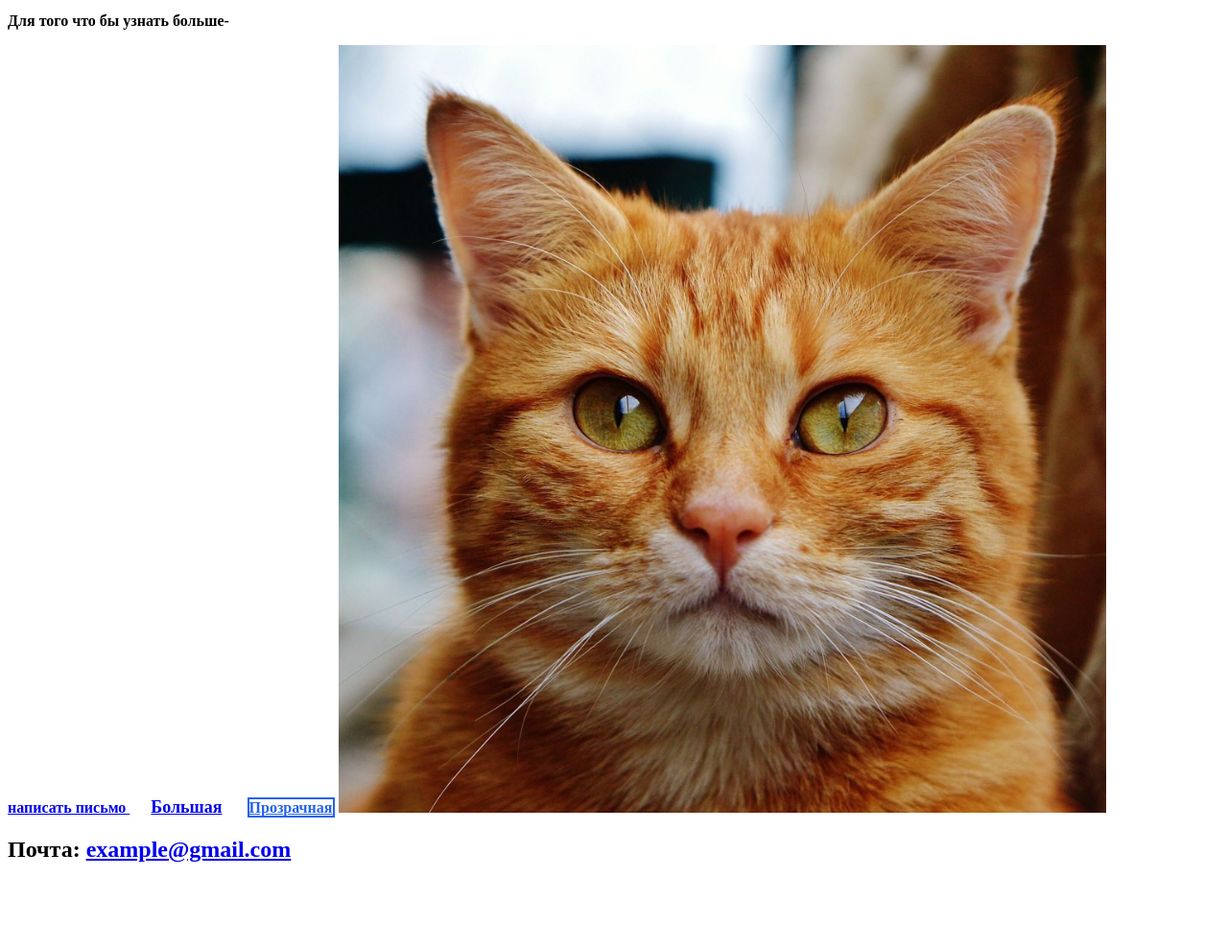
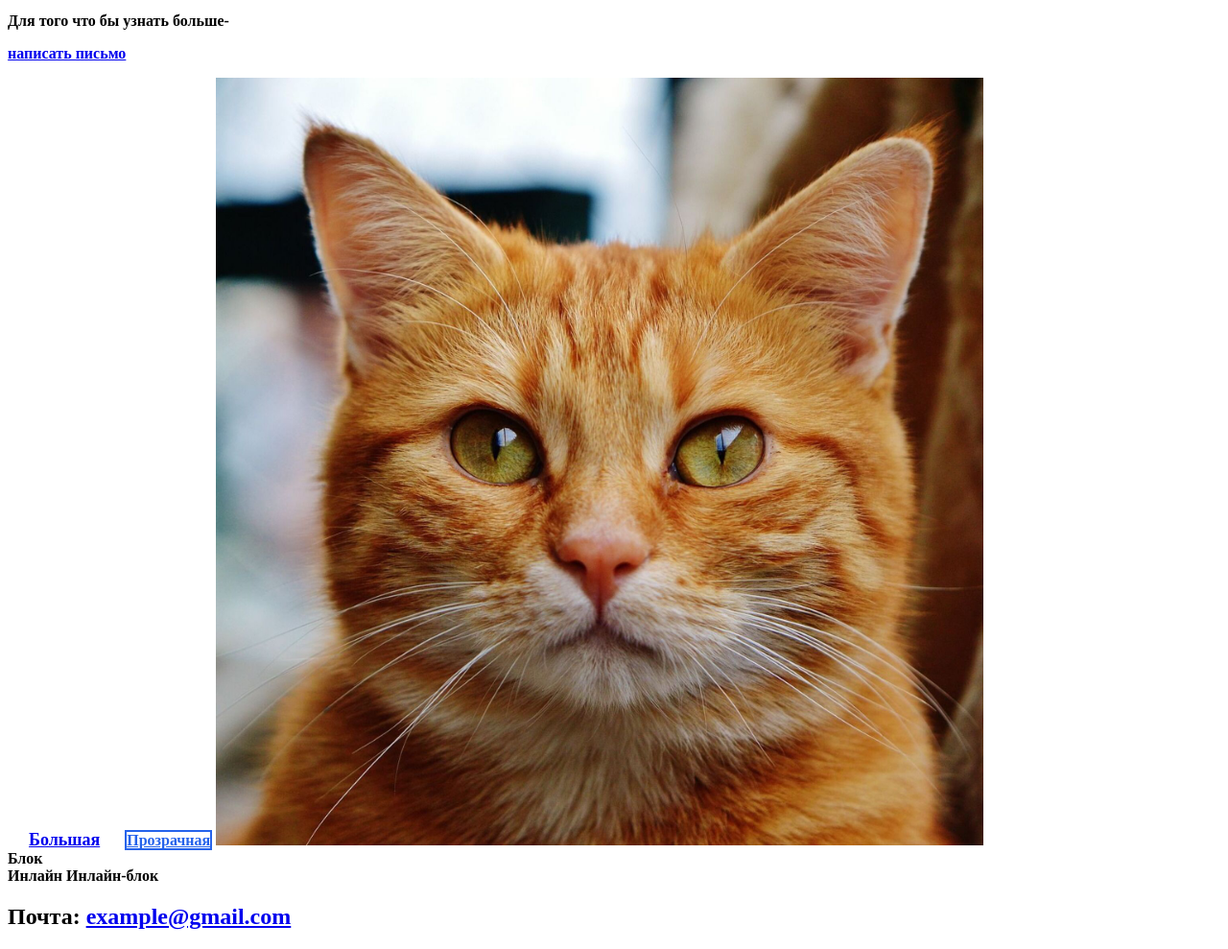
Before and after one commit to extezy158/project1, a plain HTML site: page index.html in a window 1280 px wide. Shown: the part 776-1765 px from the top of the page at 96% size. Before the commit the page ends 1695 px from the top, so only its background shows below. Drawn offline with Linux system fonts and the light colour scheme.

Commit message:
HTML 22.09.2025
+NEW CLASS FFFFFFFFFFFFFFFFFFFFFFFF

```diff
--- a/index.html
+++ b/index.html
@@ -78,11 +78,13 @@
         </ul>
        </li>
        </ol>
-       <p>Для того что бы узнать больше-</p>
-       <a
-       href="mailto:example@mail.com?subject=Привет&body=Здравствуйте я хочу узнать больше!">
+       Для того что бы узнать больше-
+
+      <p><a
+        href="mailto:example@mail.com?subject=Привет&body=Здравствуйте я хочу узнать больше!">
         написать письмо
-       </a>
+     </a></p>
+
        <a class="btn btn--large" href="#">Большая</a>
        <a class="btn btn--ghost" href="#">Прозрачная</a>
 
@@ -99,6 +101,15 @@
        <img src="barsik.jpg" alt="Барсик" widht="1000" height=" 800">
 
        <link rel="stylesheet" href="/styles/style.css">
+<div class="block">
+    Блок
+</div>
+<div class="inline">
+    Инлайн
+</div>
+<div class="inline-block">
+    Инлайн-блок
+</div>
 
        <footer>
             <h2>Почта:
--- a/styles/style.css
+++ b/styles/style.css
@@ -7,3 +7,15 @@ h1{
     border-radius: 20px;
 
 }
+
+.block {
+    display: block;
+}
+
+.inline {
+    display: inline;
+}
+
+.inline-block {
+    display: inline-block;
+}
```
